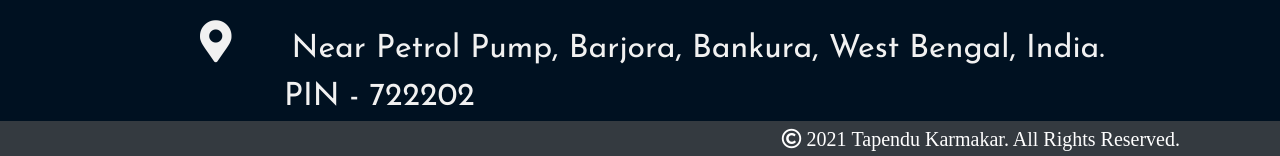
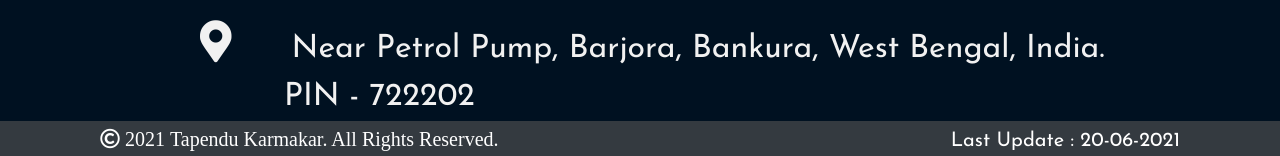
Before and after one commit to iamtapendu/iamtapendu.github.io, a plain HTML site: page index.html in a window 1280 px wide. Shown: the part 3144-3300 px from the top of the page. Drawn offline with nearby package versions, Linux system fonts and the light colour scheme.

Commit message:
minor changes

```diff
--- a/index.html
+++ b/index.html
@@ -227,8 +227,13 @@
 
   </div>
 </div>
-<section class="bg-dark content sec text-white text-right">
+<section class="row bg-dark content sec text-white">
+  <div class="col-6 bg-dark">
   <span class=" bg-dark far fa-copyright"> 2021 Tapendu Karmakar. All Rights Reserved. </span>
+  </div>
+  <div class="col-6 text-right bg-dark">
+  <span class="bg-dark">Last Update : 20-06-2021</span>
+  </div>
 </section>
 
 <!-- The Modal for Face Mask Detection -->
```
